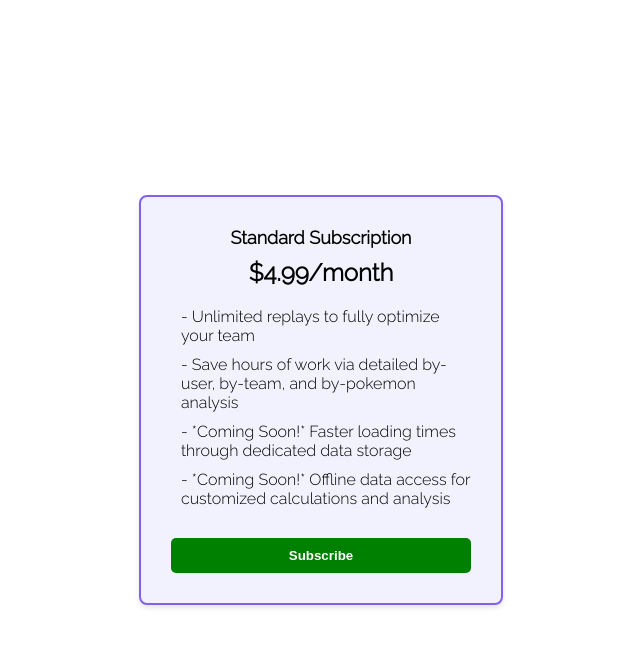
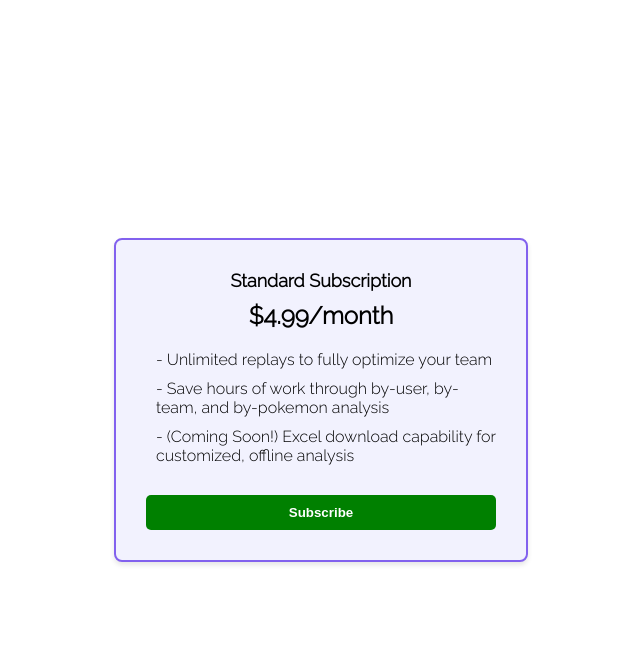
Before and after one commit to ktdykstra/PokemonProject, a Flask app: page /pricing in a window 1280 px wide. Shown: the top 647 px of the page, without its empty margins (319-959 px from the left). Run offline with Flask 3, Linux system fonts and the light colour scheme; some libraries are stand-ins or nearby versions.

Commit message:
updating pricing table

```diff
--- a/templates/pricing.html
+++ b/templates/pricing.html
@@ -20,7 +20,7 @@
       background-color: #f2f2fe; /* Faint purple shading */
       box-shadow: 0px 3px 5px rgba(0, 0, 0, 0.1);
       text-align: center;
-      width: 300px;
+      width: 350px;
       font-family: 'Raleway', sans-serif; /* Use Raleway font */
       position: relative; /* For button positioning */
     }
@@ -76,9 +76,9 @@
     <div class="price">$4.99/month</div>
     <div class="features">
       <div class="feature"> - Unlimited replays to fully optimize your team</div>
-      <div class="feature"> - Save hours of work via detailed by-user, by-team, and by-pokemon analysis </div>
-      <div class="feature"> - *Coming Soon!* Faster loading times through dedicated data storage</div>
-      <div class="feature"> - *Coming Soon!* Offline data access for customized calculations and analysis</div>
+      <div class="feature"> - Save hours of work through by-user, by-team, and by-pokemon analysis </div>
+      <!-- <div class="feature"> - *Coming Soon!* Faster loading times through dedicated data storage</div> -->
+      <div class="feature"> - (Coming Soon!) Excel download capability for customized, offline analysis </div>
     </div>
     <form action="/checkout" method="POST">
       <!-- Note: If using PHP set the action to /create-checkout-session.php -->
```
